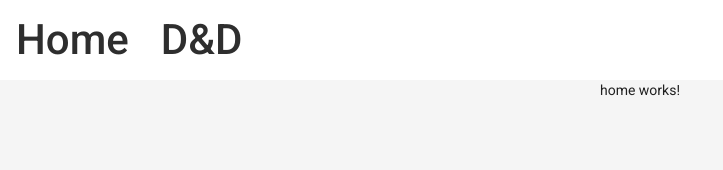
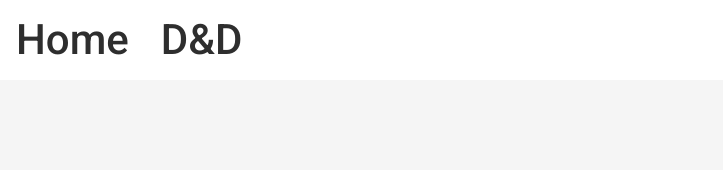
Before and after one commit to jeinglis/QuarantineGames, an Angular app: page /home in a window 1280 px wide. Shown: the top 170 px of the page, without its empty margins (0-723 px from the left). Built offline with nearby package versions, Linux system fonts and the light colour scheme.

Commit message:
minor html changes

```diff
--- a/src/app/home/home.component.html
+++ b/src/app/home/home.component.html
@@ -1 +1,2 @@
-<p>home works!</p>
+<img>
+<div>
```
